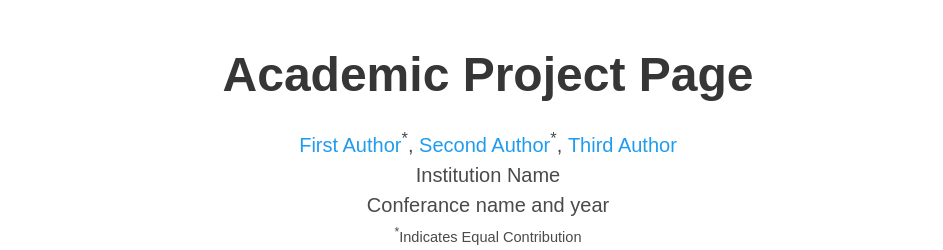
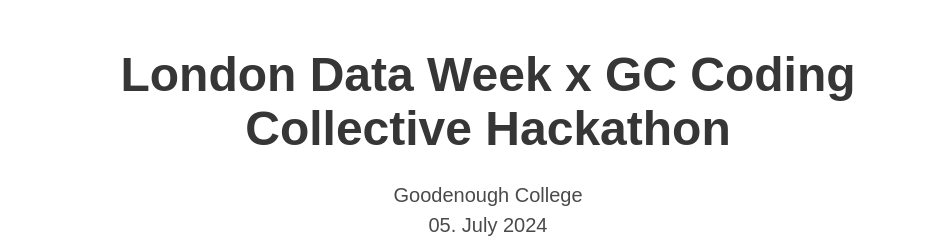
Before and after one commit to LilianDenzler/LDW_GC_Coding_Collective, a plain HTML site: page index.html in a window 1280 px wide. Shown: the top 250 px of the page, without its empty margins (152-1095 px from the left). Drawn offline with nearby package versions, Linux system fonts and the light colour scheme; some icons are missing; a web font is replaced by a local one.

Commit message:
Update index.html

```diff
--- a/index.html
+++ b/index.html
@@ -24,7 +24,7 @@
   <meta name="viewport" content="width=device-width, initial-scale=1">
 
 
-  <title>Academic Project Page</title>
+  <title>London Data Week x GC Coding Collective Hackathon</title>
   <link rel="icon" type="image/x-icon" href="static/images/favicon.ico">
   <link href="https://fonts.googleapis.com/css?family=Google+Sans|Noto+Sans|Castoro"
   rel="stylesheet">
@@ -52,21 +52,14 @@
       <div class="container is-max-desktop">
         <div class="columns is-centered">
           <div class="column has-text-centered">
-            <h1 class="title is-1 publication-title">Academic Project Page</h1>
+            <h1 class="title is-1 publication-title">London Data Week x GC Coding Collective Hackathon</h1>
             <div class="is-size-5 publication-authors">
-              <!-- Paper authors -->
-              <span class="author-block">
-                <a href="FIRST AUTHOR PERSONAL LINK" target="_blank">First Author</a><sup>*</sup>,</span>
-                <span class="author-block">
-                  <a href="SECOND AUTHOR PERSONAL LINK" target="_blank">Second Author</a><sup>*</sup>,</span>
-                  <span class="author-block">
-                    <a href="THIRD AUTHOR PERSONAL LINK" target="_blank">Third Author</a>
-                  </span>
+
                   </div>
 
                   <div class="is-size-5 publication-authors">
-                    <span class="author-block">Institution Name<br>Conferance name and year</span>
-                    <span class="eql-cntrb"><small><br><sup>*</sup>Indicates Equal Contribution</small></span>
+                    <span class="author-block">Goodenough College<br>05. July 2024</span>
+
                   </div>
 
                   <div class="column has-text-centered">
```
